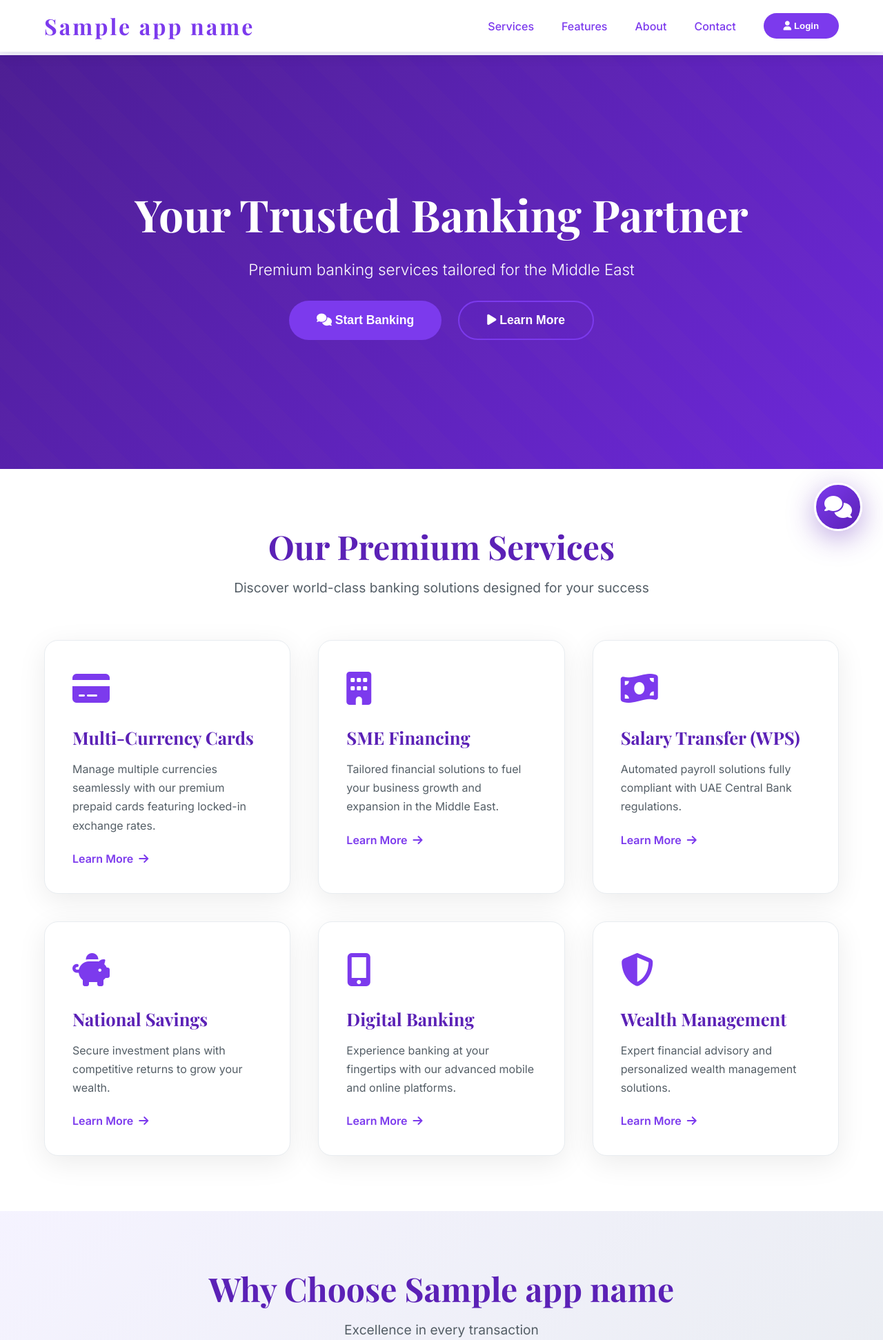
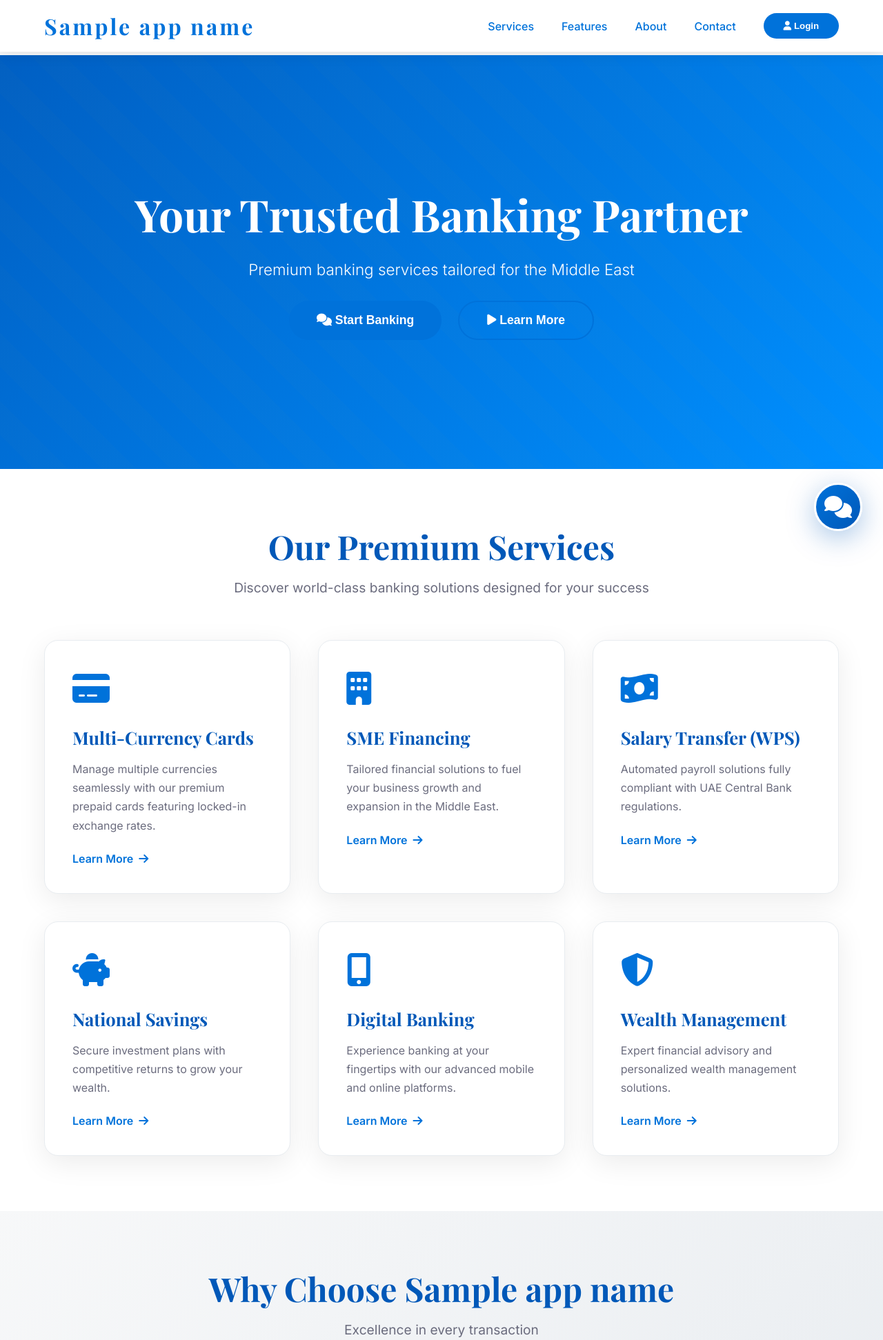
Before and after one commit to Murtuzasaifee/BankWebApp, a FastAPI app: template app/templates/index.html in a window 1280 px wide. Shown: the top 1943 px of the page at 69% size. Run offline with FastAPI, Linux system fonts and the light colour scheme; the template is opened without the code that fills it: most values are stand-ins (such as "Sample title", 1, 10 or a date in 2020); parts of the project's set-up code (start-up, migrations or seed data) failed here and were passed over; some libraries are stand-ins or nearby versions.

Commit message:
Changed to ANB Theme and ANB agents

```diff
--- a/app/core/config.py
+++ b/app/core/config.py
@@ -1,5 +1,5 @@
 """
-Configuration for Good Bank Chat Application.
+Configuration for ANB Chat Application.
 
 Uses pydantic-settings to load configuration from .env file.
 Environment variables override .env values (useful for AWS deployment).
@@ -23,11 +23,11 @@ class Settings(BaseSettings):
     PLATFORM_PASSWORD: str = ""
 
     # Application Branding
-    APP_NAME: str = "Good Bank"
+    APP_NAME: str = "ANB"
     AGENT_NAME: str = "{APP_NAME} Support Agent"
     CONVERSATION_NAME: str = "{APP_NAME} Customer Support Chat"
     CURRENCY: str = "SAR"
-    SUPPORT_EMAIL: str = "customercare@goodbank.com"
+    SUPPORT_EMAIL: str = "customercare@anb.com"
     LOCATION: str = "Riyadh, KSA"
 
     # Agent Configuration
--- a/app/static/css/style.css
+++ b/app/static/css/style.css
@@ -1,36 +1,49 @@
 :root {
-    /* Primary Colors */
-    --primary: #7C3AED;           /* Primary Purple */
-    --primary-dark: #5B21B6;      /* Deep Purple (hover states) */
-    --primary-light: #A78BFA;     /* Light Purple */
+    /* Primary Colors — ANB Brand */
+    --primary: #0072DA;
+    /* ANB Primary Blue */
+    --primary-dark: #0058B8;
+    /* ANB Hover Blue — brighter than navy */
+    --primary-light: #5AACFF;
+    /* ANB Light Blue */
 
     /* Background Colors */
     --white: #FFFFFF;
-    --light-bg: #F5F3FF;          /* Soft Purple-tinted background */
-    --surface-light: #EDE9FE;     /* Light purple surface */
+    --light-bg: #F7F8F9;
+    /* ANB Light Gray background */
+    --surface-light: #F1F2F5;
+    /* ANB Divider/Surface gray */
 
     /* Text Colors */
-    --text-dark: #5B21B6;
-    --text-muted: #545E66;
+    --text-dark: #272833;
+    /* ANB Charcoal — primary text */
+    --text-muted: #6B6C7E;
+    /* ANB Secondary/muted text */
 
     /* Gradients (Centralized) */
-    --gradient-start: #4C1D95;    /* Dark Purple */
-    --gradient-end: #6D28D9;      /* Medium Purple */
+    --gradient-start: #005FC3;
+    /* Slightly darker ANB Blue */
+    --gradient-end: #0090FF;
+    /* Slightly lighter ANB Blue */
     --gradient-primary: linear-gradient(135deg, var(--primary) 0%, var(--primary-dark) 100%);
-    --gradient-dark: linear-gradient(135deg, var(--primary-dark) 0%, var(--primary) 100%);
+    --gradient-dark: linear-gradient(135deg, var(--gradient-start) 0%, var(--gradient-end) 100%);
     --gradient-hero: linear-gradient(135deg, var(--gradient-start) 0%, var(--gradient-end) 100%);
-    --gradient-card-alt: linear-gradient(135deg, #3B1B6D 0%, #1E0A3C 100%);
-    --gradient-card-accent: linear-gradient(135deg, #17A2B8 0%, #117A8B 100%);
+    --gradient-card-alt: linear-gradient(135deg, #004EA8 0%, #003380 100%);
+    --gradient-card-accent: linear-gradient(135deg, #0072DA 0%, #005FC3 100%);
 
     /* Hover/Shadow Colors */
-    --shadow-primary: rgba(124, 58, 237, 0.4);
-    --shadow-dark: rgba(91, 33, 182, 0.4);
-
-    /* Status Colors (unchanged) */
-    --success: #28A745;
-    --warning: #FFC107;
-    --danger: #D22D2D;
-    --info: #4C1D95;
+    --shadow-primary: rgba(0, 114, 218, 0.35);
+    --shadow-dark: rgba(0, 88, 184, 0.35);
+
+    /* Status Colors — ANB Brand */
+    --success: #287D3C;
+    /* ANB Forest Green */
+    --warning: #B95000;
+    /* ANB Amber/Orange */
+    --danger: #DA1414;
+    /* ANB Bright Red */
+    --info: #2E5AAC;
+    /* ANB Deep Royal Blue */
 }
 
 * {
@@ -76,7 +89,7 @@ body.logged-in .post-login-content {
     justify-content: space-between;
     align-items: center;
     z-index: 1000;
-    box-shadow: 0 2px 20px rgba(0,0,0,0.1);
+    box-shadow: 0 2px 20px rgba(0, 0, 0, 0.1);
 }
 
 .logo {
@@ -221,7 +234,8 @@ body.logged-in .post-login-content {
     flex-wrap: wrap;
 }
 
-.btn-primary, .btn-secondary {
+.btn-primary,
+.btn-secondary {
     padding: 1rem 2.5rem;
     font-size: 1.1rem;
     border-radius: 50px;
@@ -289,7 +303,7 @@ body.logged-in .post-login-content {
     background: var(--white);
     padding: 2.5rem;
     border-radius: 20px;
-    box-shadow: 0 10px 40px rgba(0,0,0,0.08);
+    box-shadow: 0 10px 40px rgba(0, 0, 0, 0.08);
     transition: all 0.3s;
     border: 1px solid #E8ECF0;
     position: relative;
@@ -314,7 +328,7 @@ body.logged-in .post-login-content {
 
 .service-card:hover {
     transform: translateY(-10px);
-    box-shadow: 0 20px 60px rgba(0,0,0,0.12);
+    box-shadow: 0 20px 60px rgba(0, 0, 0, 0.12);
 }
 
 .service-icon {
@@ -439,7 +453,7 @@ body.logged-in .post-login-content {
 .footer-bottom {
     text-align: center;
     padding-top: 2rem;
-    border-top: 1px solid rgba(255,255,255,0.1);
+    border-top: 1px solid rgba(255, 255, 255, 0.1);
     opacity: 0.7;
 }
 
@@ -520,7 +534,7 @@ body.logged-in .post-login-content {
 
 .account-card:hover {
     transform: translateY(-5px);
-    box-shadow: 0 20px 40px rgba(0,0,0,0.2);
+    box-shadow: 0 20px 40px rgba(0, 0, 0, 0.2);
 }
 
 .account-card::before {
@@ -530,7 +544,7 @@ body.logged-in .post-login-content {
     right: -50%;
     width: 200px;
     height: 200px;
-    background: radial-gradient(circle, rgba(255,255,255,0.1) 0%, transparent 70%);
+    background: radial-gradient(circle, rgba(255, 255, 255, 0.1) 0%, transparent 70%);
 }
 
 .account-type {
@@ -585,7 +599,7 @@ body.logged-in .post-login-content {
 .action-card:hover {
     transform: translateY(-5px);
     border-color: var(--primary);
-    box-shadow: 0 10px 30px rgba(0,0,0,0.1);
+    box-shadow: 0 10px 30px rgba(0, 0, 0, 0.1);
 }
 
 .action-icon {
@@ -613,7 +627,7 @@ body.logged-in .post-login-content {
     border-radius: 20px;
     padding: 2rem;
     margin-bottom: 2.5rem;
-    box-shadow: 0 5px 20px rgba(0,0,0,0.05);
+    box-shadow: 0 5px 20px rgba(0, 0, 0, 0.05);
 }
 
 .section-header {
@@ -755,8 +769,13 @@ body.logged-in .post-login-content {
 }
 
 @keyframes fadeIn {
-    from { opacity: 0; }
-    to { opacity: 1; }
+    from {
+        opacity: 0;
+    }
+
+    to {
+        opacity: 1;
+    }
 }
 
 .modal.active {
@@ -779,6 +798,7 @@ body.logged-in .post-login-content {
         transform: translateY(30px);
         opacity: 0;
     }
+
     to {
         transform: translateY(0);
         opacity: 1;
@@ -816,7 +836,7 @@ body.logged-in .post-login-content {
 }
 
 .modal-close:hover {
-    background: rgba(255,255,255,0.1);
+    background: rgba(255, 255, 255, 0.1);
     transform: rotate(90deg);
 }
 
@@ -854,7 +874,7 @@ body.logged-in .post-login-content {
 .form-group textarea:focus {
     outline: none;
     border-color: var(--primary);
-    box-shadow: 0 0 0 4px rgba(212, 175, 55, 0.1);
+    box-shadow: 0 0 0 4px rgba(0, 114, 218, 0.12);
 }
 
 .upload-area {
@@ -872,7 +892,7 @@ body.logged-in .post-login-content {
 
 .upload-area:hover {
     border-color: var(--primary);
-    background: #FFF9E6;
+    background: #F0F5FF;
 }
 
 .form-row {
@@ -928,7 +948,7 @@ body.logged-in .post-login-content {
     max-width: 450px;
     position: relative;
     animation: slideUp 0.3s ease;
-    box-shadow: 0 30px 100px rgba(0,0,0,0.3);
+    box-shadow: 0 30px 100px rgba(0, 0, 0, 0.3);
 }
 
 .login-form::before {
@@ -975,9 +995,19 @@ body.logged-in .post-login-content {
 }
 
 @keyframes shake {
-    0%, 100% { transform: translateX(0); }
-    25% { transform: translateX(-10px); }
-    75% { transform: translateX(10px); }
+
+    0%,
+    100% {
+        transform: translateX(0);
+    }
+
+    25% {
+        transform: translateX(-10px);
+    }
+
+    75% {
+        transform: translateX(10px);
+    }
 }
 
 .button-group {
@@ -1061,7 +1091,7 @@ body.logged-in .post-login-content {
     max-height: 750px;
     background: var(--white);
     border-radius: 20px;
-    box-shadow: 0 20px 60px rgba(0,0,0,0.3);
+    box-shadow: 0 20px 60px rgba(0, 0, 0, 0.3);
     display: none;
     flex-direction: column;
     z-index: 998;
@@ -1144,7 +1174,7 @@ body.logged-in .post-login-content {
 
 .chat-close:hover {
     transform: rotate(90deg);
-    background: rgba(255,255,255,0.1);
+    background: rgba(255, 255, 255, 0.1);
 }
 
 .chat-window {
@@ -1184,6 +1214,7 @@ body.logged-in .post-login-content {
         opacity: 0;
         transform: translateY(10px);
     }
+
     to {
         opacity: 1;
         transform: translateY(0);
@@ -1204,7 +1235,7 @@ body.logged-in .post-login-content {
     color: var(--text-dark);
     align-self: flex-start;
     border-bottom-left-radius: 5px;
-    box-shadow: 0 3px 15px rgba(0,0,0,0.08);
+    box-shadow: 0 3px 15px rgba(0, 0, 0, 0.08);
 }
 
 .user-message .message-content {
@@ -1314,32 +1345,59 @@ body.logged-in .post-login-content {
 }
 
 /* Markdown Styling */
-.bot-message h1, .bot-message h2, .bot-message h3 {
+.bot-message h1,
+.bot-message h2,
+.bot-message h3 {
     margin: 1.2rem 0 0.7rem 0;
     font-weight: 600;
     line-height: 1.4;
 }
 
-.bot-message h1 { font-size: 1.5em; }
-.bot-message h2 { font-size: 1.35em; }
-.bot-message h3 { font-size: 1.2em; }
-
-.bot-message p { margin: 0.7rem 0; }
-.bot-message ul, .bot-message ol { margin: 0.8rem 0; padding-left: 2rem; }
-.bot-message li { margin: 0.5rem 0; line-height: 1.6; }
-.bot-message strong { font-weight: 600; }
+.bot-message h1 {
+    font-size: 1.5em;
+}
+
+.bot-message h2 {
+    font-size: 1.35em;
+}
+
+.bot-message h3 {
+    font-size: 1.2em;
+}
+
+.bot-message p {
+    margin: 0.7rem 0;
+}
+
+.bot-message ul,
+.bot-message ol {
+    margin: 0.8rem 0;
+    padding-left: 2rem;
+}
+
+.bot-message li {
+    margin: 0.5rem 0;
+    line-height: 1.6;
+}
+
+.bot-message strong {
+    font-weight: 600;
+}
+
 .bot-message code {
-    background-color: rgba(0,0,0,0.08);
+    background-color: rgba(0, 0, 0, 0.08);
     padding: 3px 6px;
     border-radius: 5px;
     font-family: 'Courier New', monospace;
     font-size: 0.95em;
 }
+
 .bot-message a {
     color: var(--primary);
     text-decoration: underline;
     font-weight: 500;
 }
+
 .bot-message a:hover {
     color: var(--primary);
 }
@@ -1355,30 +1413,37 @@ body.logged-in .post-login-content {
     overflow: hidden;
     box-shadow: 0 2px 8px rgba(0, 0, 0, 0.1);
 }
+
 .bot-message thead {
     background: var(--gradient-dark);
     color: var(--white);
 }
+
 .bot-message th {
     padding: 10px 12px;
     text-align: left;
     font-weight: 600;
     font-size: 0.85em;
 }
+
 .bot-message td {
     padding: 8px 12px;
     border-bottom: 1px solid #e9ecef;
     vertical-align: top;
 }
+
 .bot-message tbody tr:last-child td {
     border-bottom: none;
 }
+
 .bot-message tbody tr:hover {
     background-color: #f8f9fa;
 }
+
 .bot-message tbody tr:nth-child(even) {
     background-color: #fafbfc;
 }
+
 .table-wrapper {
     overflow-x: auto;
     margin: 0.8rem 0;
@@ -1390,6 +1455,7 @@ body.logged-in .post-login-content {
         transform: scale(0);
         opacity: 0;
     }
+
     to {
         transform: scale(1);
         opacity: 1;
@@ -1454,7 +1520,8 @@ body.logged-in .post-login-content {
         font-size: 1.1rem;
     }
 
-    .services-grid, .features-grid {
+    .services-grid,
+    .features-grid {
         grid-template-columns: 1fr;
     }
 
```
